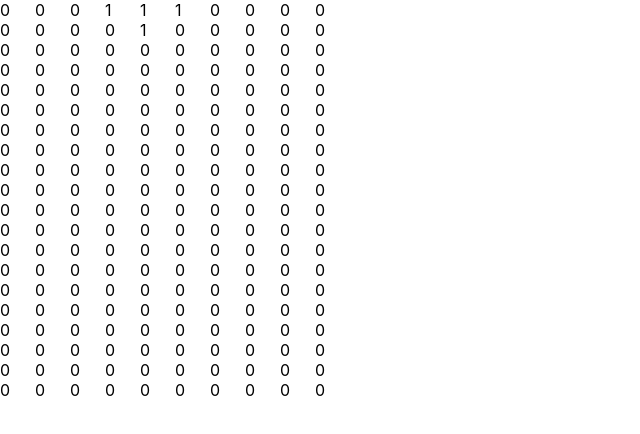
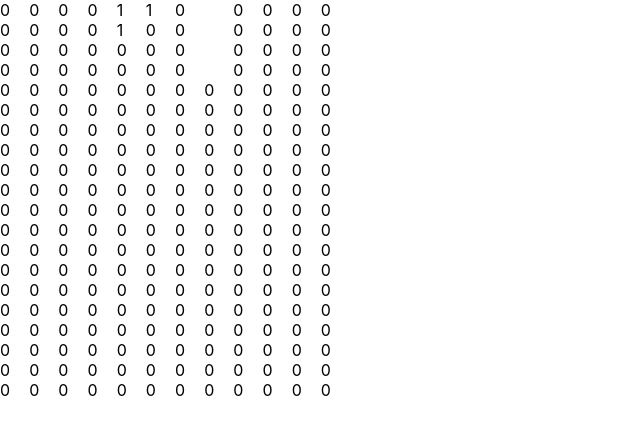
Before and after one commit to nedadani/tetris, a React (Create React App) app: page / in a window 1280 px wide. Shown: the top 434 px of the page, without its empty margins (0-640 px from the left). Built offline with nearby package versions, Linux system fonts and the light colour scheme.

Commit message:
updated game parameters

```diff
--- a/src/components/Board/Board.module.css
+++ b/src/components/Board/Board.module.css
@@ -1,6 +1,6 @@
 .wrapper {
   display: grid;
-  grid-template-columns: repeat(10, auto);
+  grid-template-columns: repeat(12, auto);
   grid-template-rows: repeat(20, auto);
   max-width: 350px;
 }
--- a/src/constants/parameters.ts
+++ b/src/constants/parameters.ts
@@ -1,8 +1,10 @@
-const BOARD_WIDTH = 10;
+const BOARD_WIDTH = 12;
 const BOARD_HEIGHT = 20;
 
 const TETROMINO_WIDTH = 4;
 const START_COLUMN = Math.floor((BOARD_WIDTH - TETROMINO_WIDTH) / 2);
 const END_COLUMN = START_COLUMN + TETROMINO_WIDTH;
 
-export { BOARD_WIDTH, BOARD_HEIGHT, TETROMINO_WIDTH, START_COLUMN, END_COLUMN };
+const DROP_TIME = 600;
+
+export { BOARD_WIDTH, BOARD_HEIGHT, TETROMINO_WIDTH, START_COLUMN, END_COLUMN, DROP_TIME };
```
